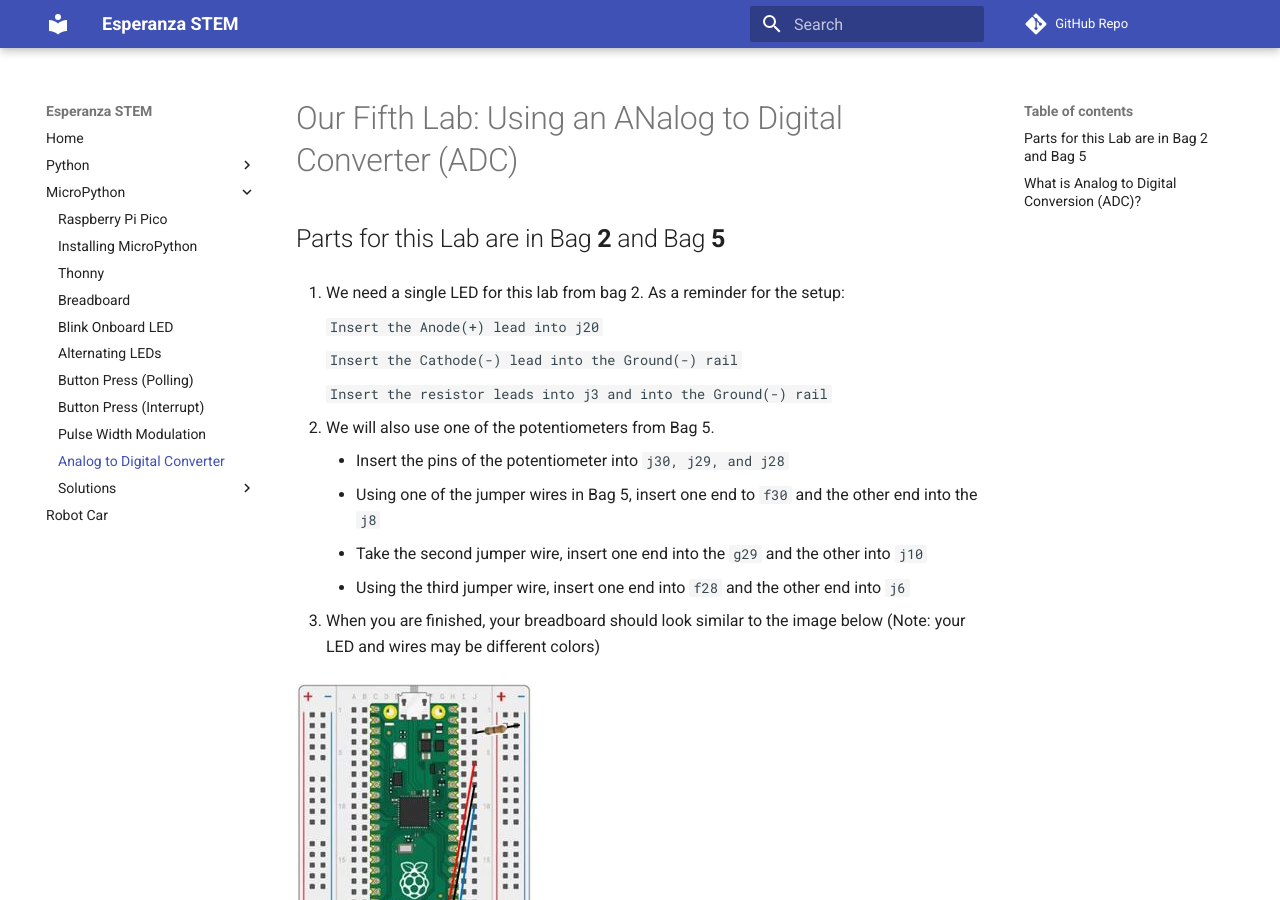
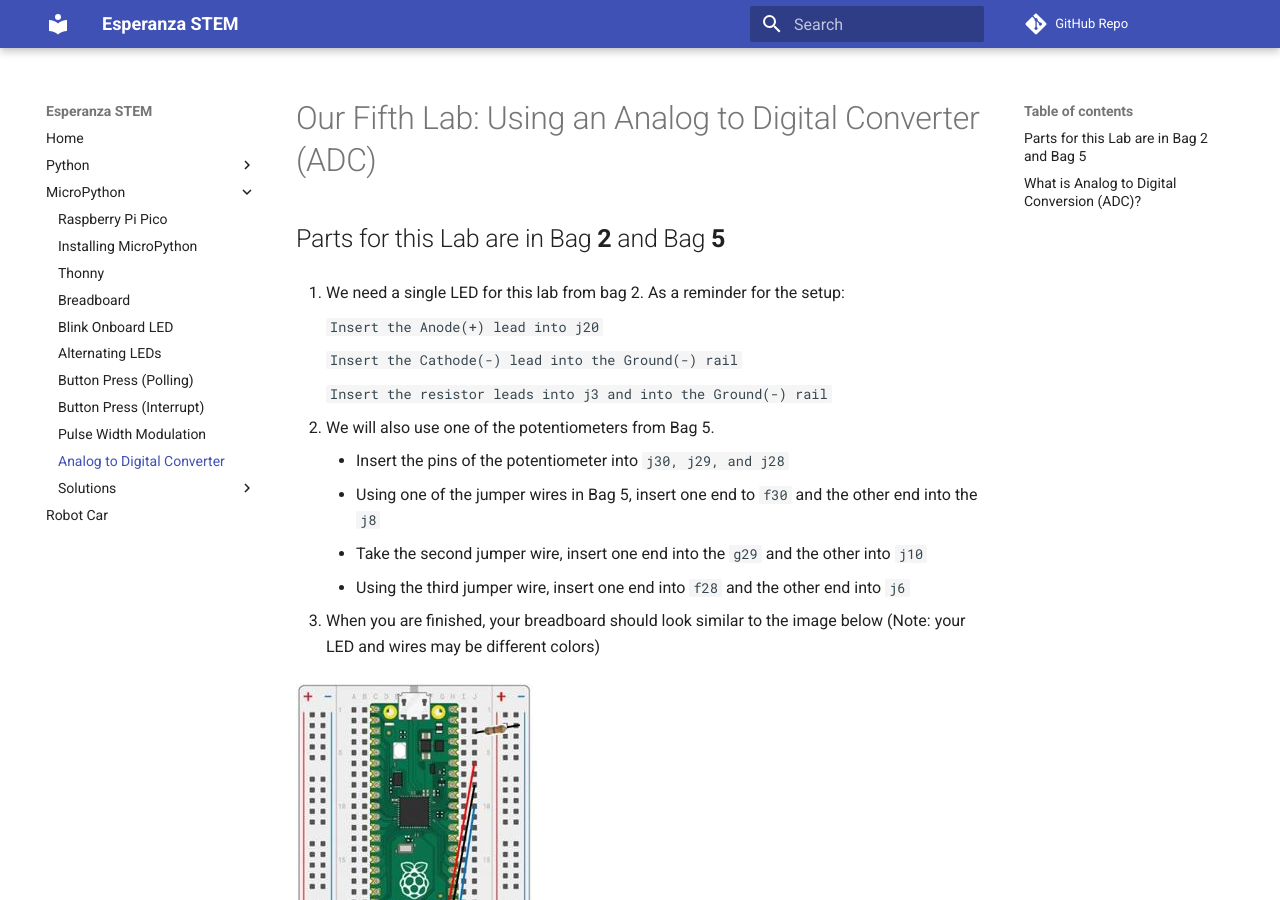
Before and after one commit to jetannenbaum/esperanzaSTEM, an MkDocs documentation site: the page built from docs/micropython/adc.md, in a window 1280 px wide and 900 px high. Built offline with MkDocs 1.6.1 and Material for MkDocs 9.7.7, drawn with Linux system fonts in a browser that asks for light colours; comment, search, counter and statistics services are not loaded.

Commit message:
Update adc.md
Fixed Typo

```diff
--- a/docs/micropython/adc.md
+++ b/docs/micropython/adc.md
@@ -1,4 +1,4 @@
-# Our Fifth Lab: Using an ANalog to Digital Converter (ADC)
+# Our Fifth Lab: Using an Analog to Digital Converter (ADC)
 
 ## Parts for this Lab are in Bag **2** and Bag **5**
 
```
